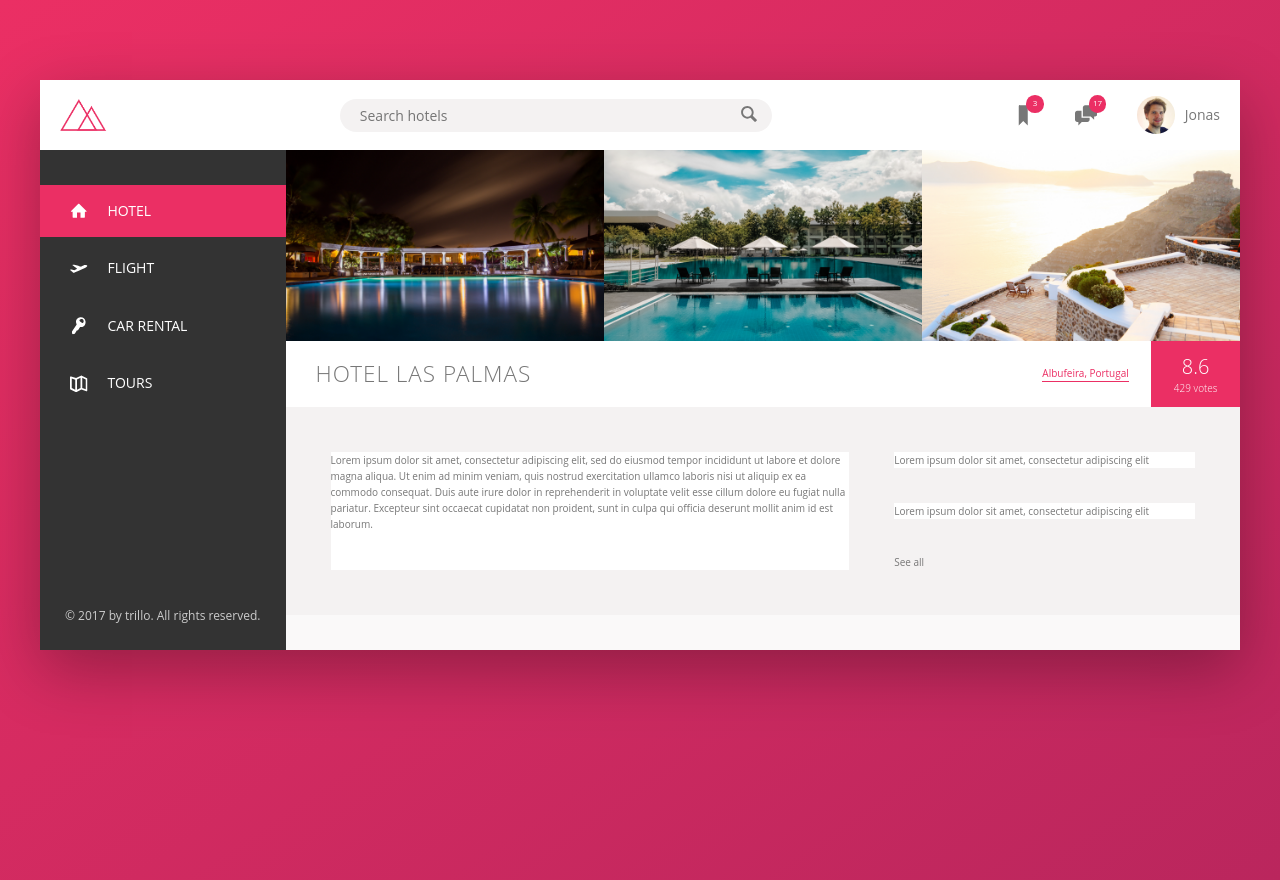
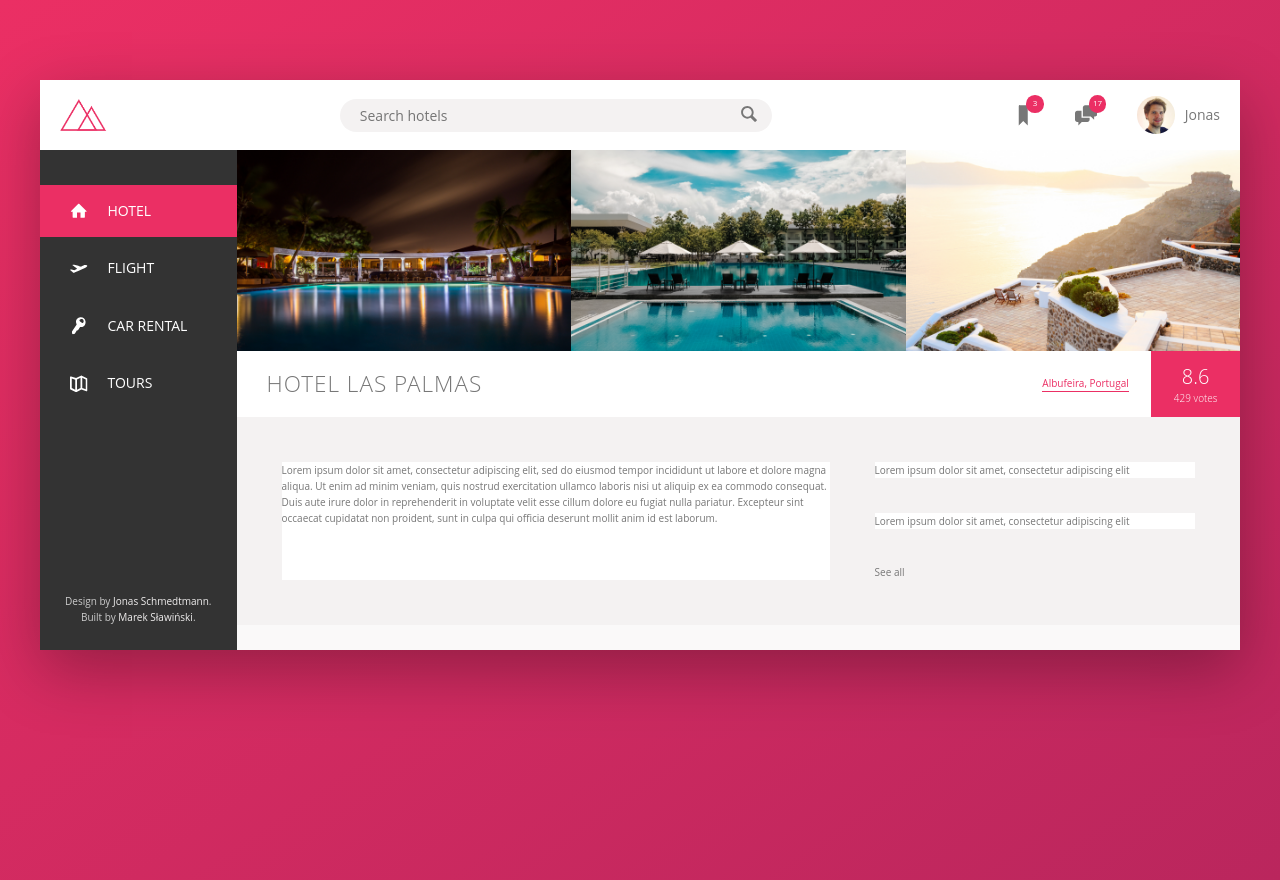
Before and after one commit to mslawins/trillo, an Angular app: page / in a window 1280 px wide. Built offline with nearby package versions, Linux system fonts and the light colour scheme.

Commit message:
Add information about design & built authors

```diff
--- a/src/app/side-nav/side-nav.component.html
+++ b/src/app/side-nav/side-nav.component.html
@@ -26,6 +26,6 @@
     </li>
   </ul>
   <div class="legal">
-    &copy; 2017 by trillo. All rights reserved.
+      Design by <a href="http://codingheroes.io">Jonas Schmedtmann</a>. <br>Built by <a href="http://github.com/mslawins">Marek Sławiński</a>.
   </div>
 </nav>
--- a/src/app/side-nav/side-nav.component.scss
+++ b/src/app/side-nav/side-nav.component.scss
@@ -41,8 +41,13 @@
 
   .legal {
     color: var(--color-gray-light-4);
-    font-size: 1.2rem;
+    font-size: 1rem;
     text-align: center;
     padding: 2.5rem;
+
+    a {
+      color: var(--color-gray-light-3);
+      text-decoration: none;
+    }
   }
 }
```
